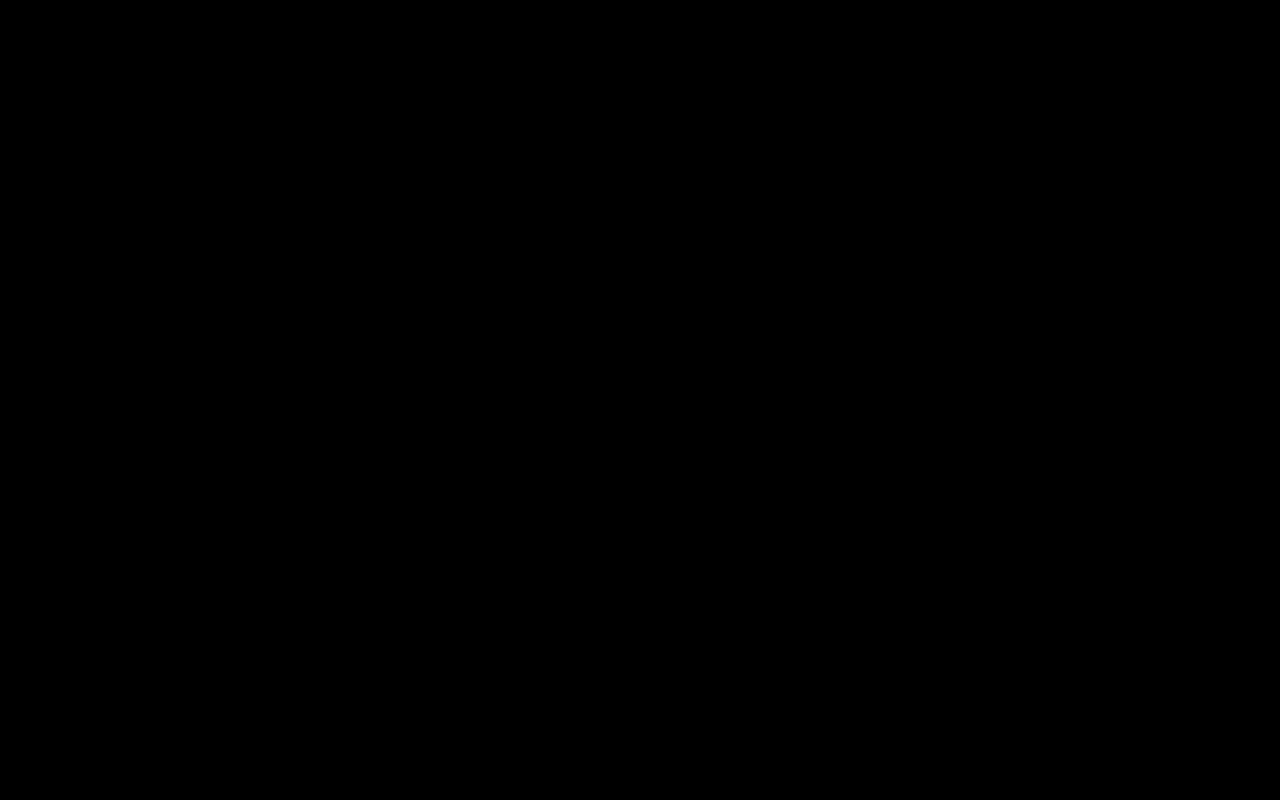
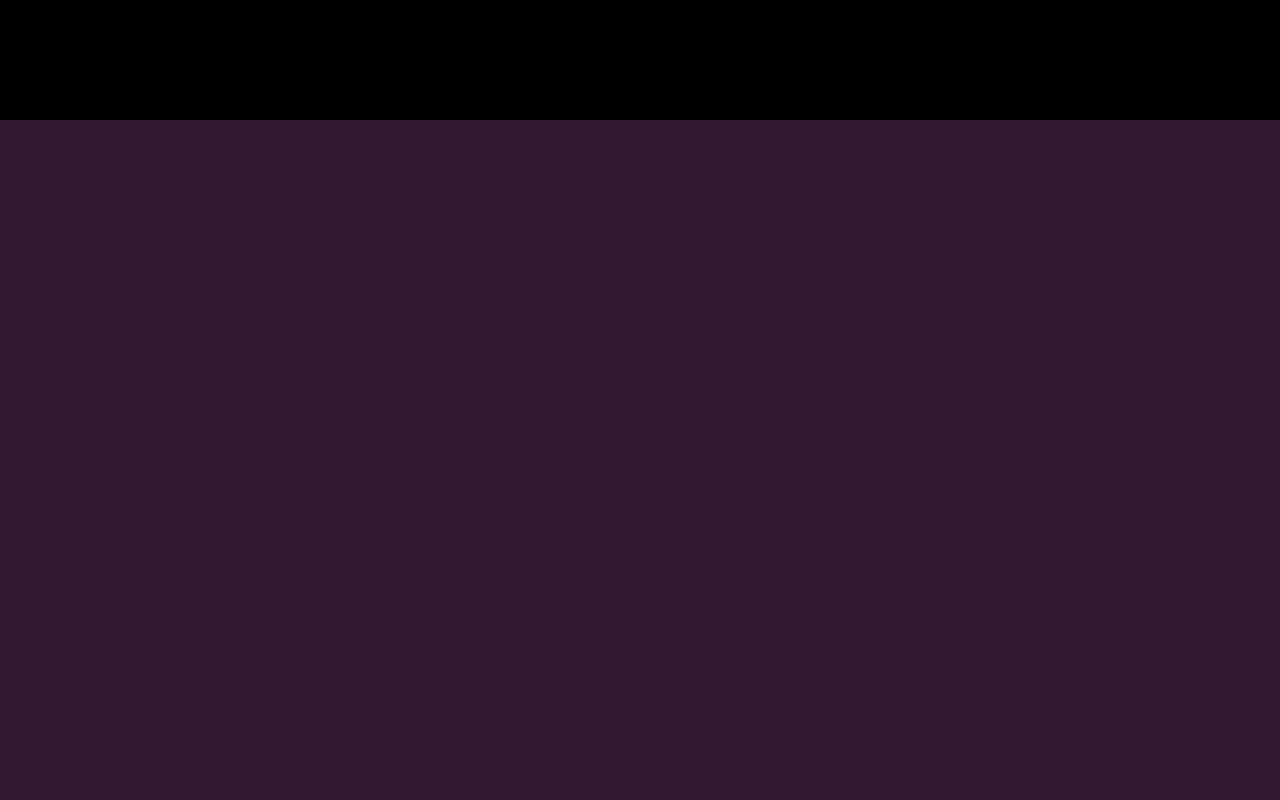
Before and after one commit to SahelaR/portfolioWebsite, a React (Create React App) app: page / in a window 1280 px wide. Shown: the part 3080-3880 px from the top of the page. Built offline with nearby package versions, Linux system fonts and the light colour scheme.

Commit message:
corrected background in blog

```diff
--- a/src/components/BlogSection/BlogSection.module.css
+++ b/src/components/BlogSection/BlogSection.module.css
@@ -1,6 +1,6 @@
 .mainCoverContainer {
     min-height: 100vh;
-     background-color: var(--black-color);
+     background-color: var(--purple-color);
      display: flex;
      justify-content: space-around;
      align-items: center;
```
